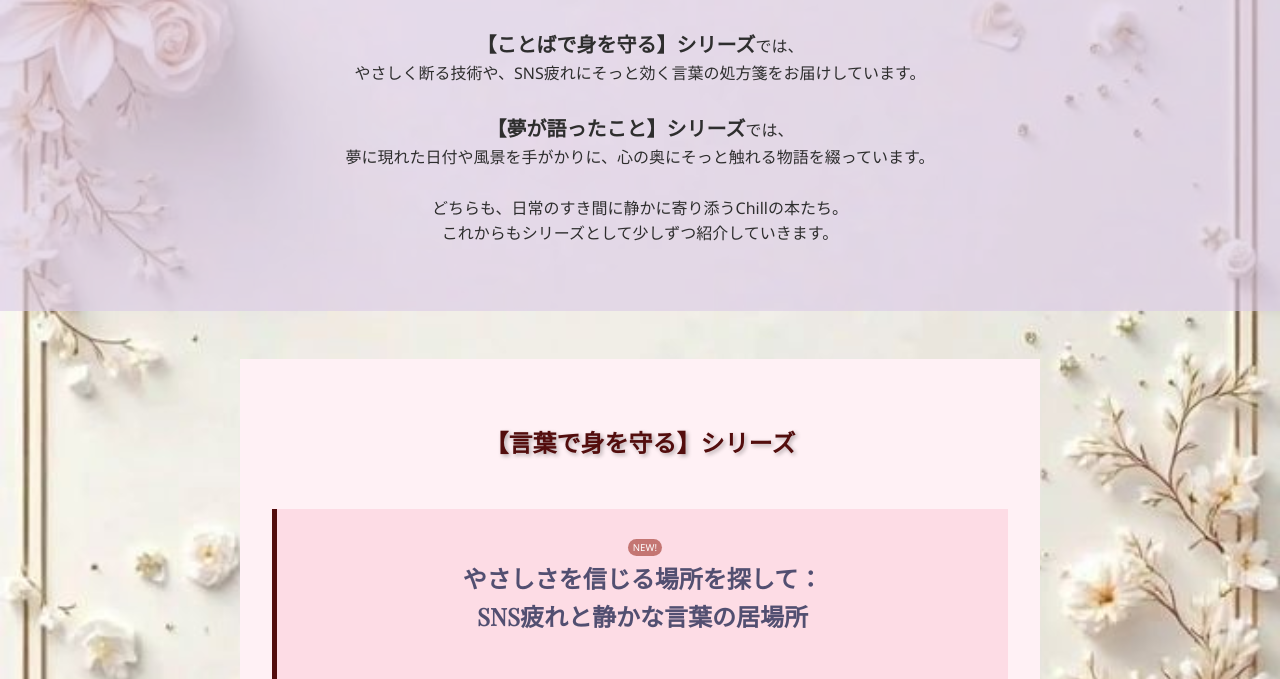
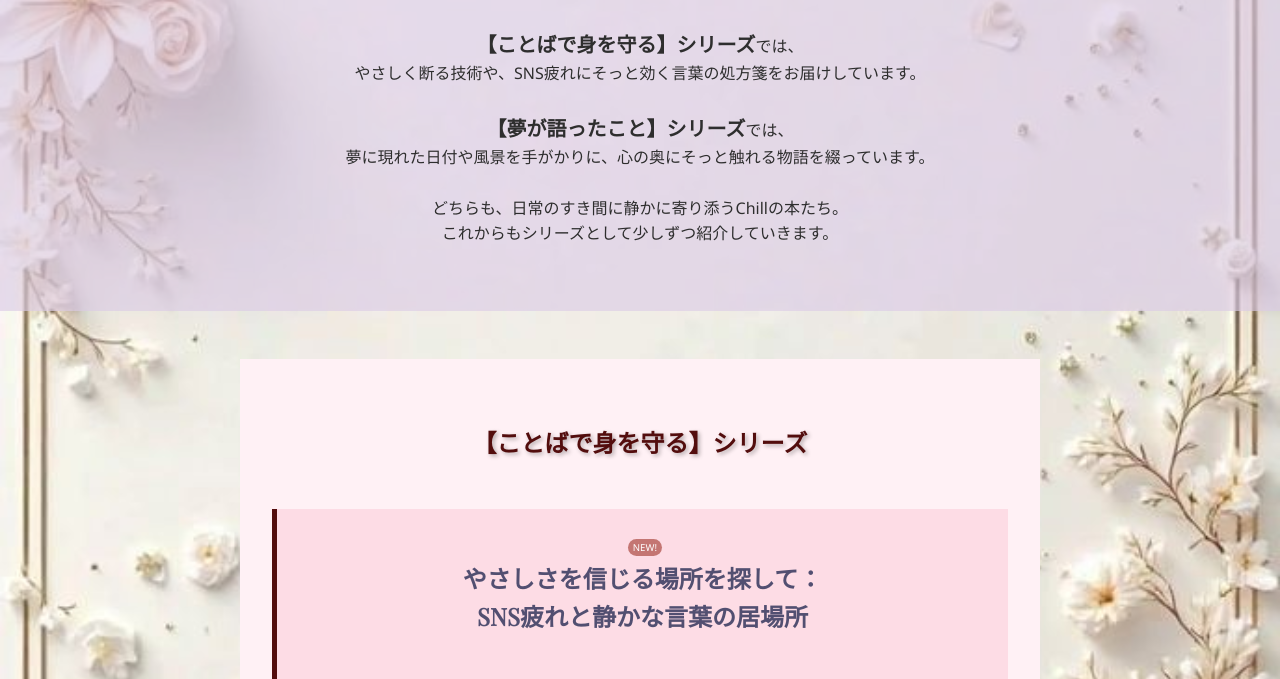
Before and after one commit to codeAchsh/kindle-MyPages, a plain HTML site: page index.html in a window 1280 px wide. Shown: the part 121-800 px from the top of the page. Drawn offline with nearby package versions, Linux system fonts and the light colour scheme.

Commit message:
Restore index.html to original state
Restored original content of index.html after accidental deletion.

```diff
--- a/index.html
+++ b/index.html
@@ -63,9 +63,9 @@
     </section>
 
     <!-- -------------------------------------------- -->
-    <!-- 【言葉で身を守る】シリーズ -->
+    <!-- 【ことばで身を守る】シリーズ -->
     <section class="kotoba">
-        <h1 class="kotoba-tittle">【言葉で身を守る】シリーズ</h1>
+        <h1 class="kotoba-tittle">【ことばで身を守る】シリーズ</h1>
 
         <div class="kotoba-sec">
             <div class="kotoba-card">
```
